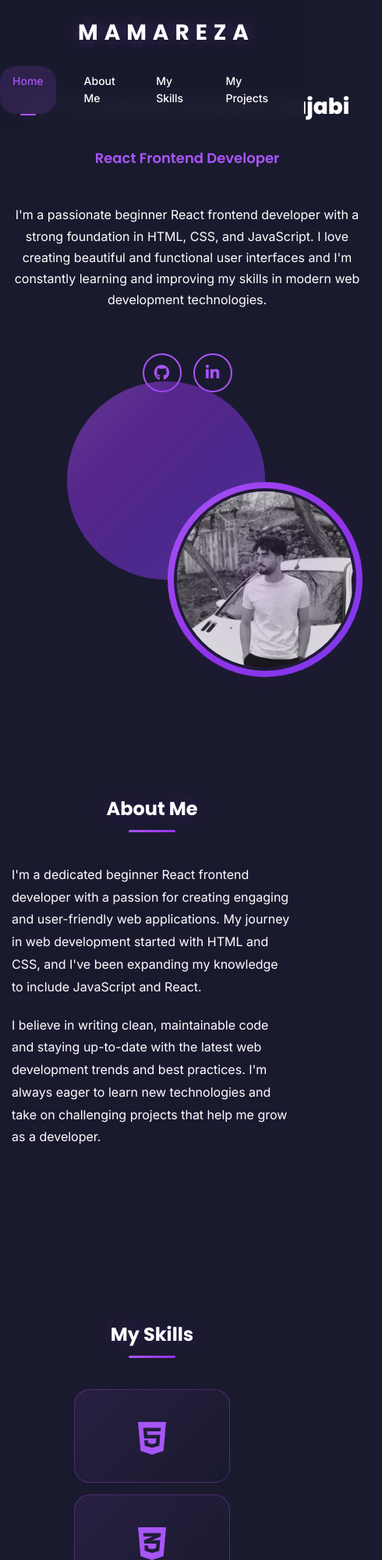
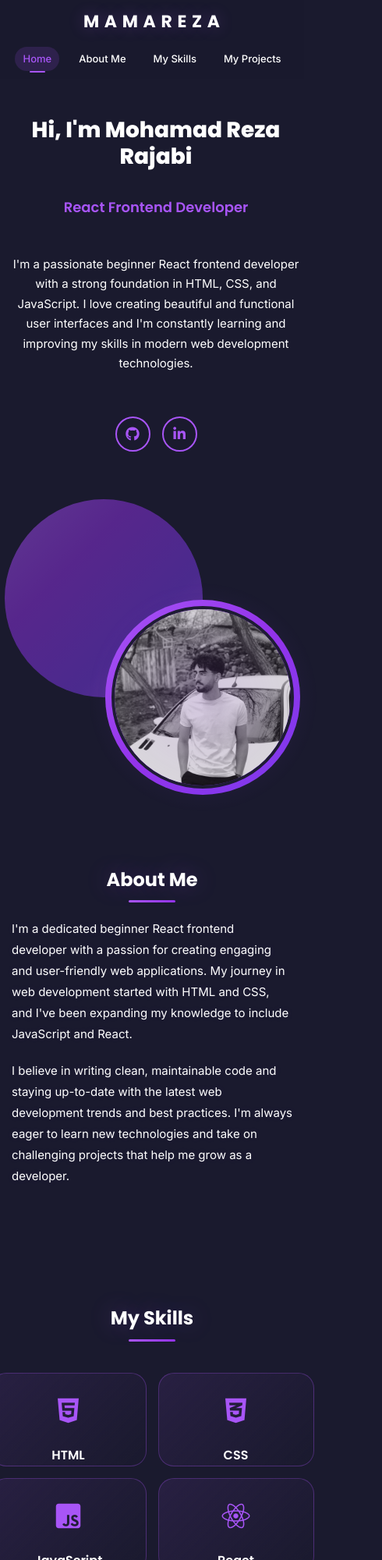
Before and after one commit to rrealmrezarajabi/my-portfolio, a plain HTML site: page index.html in a window 390 px wide. Shown: the top 2000 px of the page at 78% size, 490 px wide, since content can reach past the window. Drawn offline with Linux system fonts and the light colour scheme.

Commit message:
Fixed navbar and improved responsiveness

```diff
--- a/style.css
+++ b/style.css
@@ -28,7 +28,7 @@ body {
   display: flex;
   justify-content: space-between;
   align-items: center;
-  padding: 30px 0;
+  padding: 20px 0;
   position: fixed;
   top: 0;
   left: 0;
@@ -94,8 +94,8 @@ body {
   flex: 1;
   display: flex;
   flex-direction: column;
-  gap: 100px;
-  padding: 120px 0 50px 0;
+  gap: 80px;
+  padding: 100px 0 50px 0;
 }
 
 /* Hero Section */
@@ -201,8 +201,9 @@ body {
   justify-content: center;
   align-items: center;
   animation: fadeInRight 1s ease-out 0.5s both;
+  margin-right: 100px;
   margin-left: 200px;
-  margin-top: 75px;
+  margin-top: 150px;
 }
 
 .image-container {
@@ -480,12 +481,129 @@ body {
   }
 }
 
-/* Responsive Design */
+/* Enhanced Responsive Design */
+/* Large Desktop */
+@media (min-width: 1400px) {
+  .container {
+    max-width: 1400px;
+  }
+
+  .hero-title {
+    font-size: 56px;
+  }
+
+  .hero-subtitle {
+    font-size: 28px;
+  }
+
+  .image-container {
+    width: 450px;
+    height: 450px;
+  }
+
+  .skills-container {
+    gap: 40px;
+  }
+
+  .skill-item {
+    width: 220px;
+    height: 200px;
+  }
+}
+
+/* Desktop */
+@media (max-width: 1200px) {
+  .container {
+    padding: 0 30px;
+  }
+
+  .hero-section {
+    gap: 40px;
+  }
+
+  .image-container {
+    width: 350px;
+    height: 350px;
+  }
+
+  .hero-image {
+    margin-right: 50px;
+  }
+
+  .skills-container {
+    gap: 25px;
+  }
+}
+
+/* Tablet Landscape */
+@media (max-width: 1024px) {
+  .container {
+    padding: 0 25px;
+  }
+
+  .hero-title {
+    font-size: 42px;
+  }
+
+  .hero-subtitle {
+    font-size: 22px;
+  }
+
+  .image-container {
+    width: 320px;
+    height: 320px;
+  }
+
+  .hero-image {
+    margin-right: 30px;
+  }
+
+  .skills-container {
+    gap: 20px;
+  }
+
+  .skill-item {
+    width: 180px;
+    height: 160px;
+    padding: 30px 20px;
+  }
+}
+
+/* Tablet Portrait */
 @media (max-width: 768px) {
+  .container {
+    padding: 0 20px;
+  }
+
+  .header {
+    padding: 15px 0;
+  }
+
+  .logo {
+    margin-left: 20px;
+    font-size: 24px;
+  }
+
+  .nav {
+    margin-right: 20px;
+    gap: 20px;
+  }
+
+  .nav a {
+    font-size: 14px;
+    padding: 6px 12px;
+  }
+
+  .main-content {
+    gap: 60px;
+    padding: 80px 0 40px 0;
+  }
+
   .hero-section {
     grid-template-columns: 1fr;
     gap: 40px;
     text-align: center;
+    min-height: auto;
   }
 
   .hero-title {
@@ -494,6 +612,11 @@ body {
 
   .hero-subtitle {
     font-size: 20px;
+  }
+
+  .hero-description {
+    font-size: 16px;
+    max-width: 100%;
   }
 
   .social-icons {
@@ -507,14 +630,16 @@ body {
 
   .hero-image {
     margin-right: 0;
+    margin-left: 0;
   }
 
-  .nav {
-    gap: 20px;
+  .section {
+    padding: 60px 0;
   }
 
-  .nav a {
-    font-size: 14px;
+  .section-title {
+    font-size: 28px;
+    margin-bottom: 40px;
   }
 
   .skills-container {
@@ -525,28 +650,55 @@ body {
   .skill-item {
     width: 250px;
     height: 150px;
+    padding: 30px 20px;
   }
 
   .projects-grid {
     grid-template-columns: 1fr;
+    gap: 20px;
   }
 
-  .section-title {
-    font-size: 28px;
-  }
-
-  .header {
-    padding: 20px 0;
+  .about-text p {
+    font-size: 16px;
   }
 }
 
+/* Mobile Large */
 @media (max-width: 480px) {
   .container {
     padding: 0 15px;
   }
 
+  .header {
+    flex-direction: column;
+    gap: 15px;
+    padding: 10px 0;
+
+  }
+
+  .logo {
+    margin-left: 0;
+    font-size: 22px;
+  }
+
+  .nav {
+    margin-right: 0;
+    gap: 15px;
+  }
+
+  .nav a {
+    font-size: 13px;
+    padding: 5px 10px;
+  }
+
+  .main-content {
+    gap: 50px;
+    padding: 70px 0 30px 0;
+  }
+
   .hero-title {
     font-size: 28px;
+    margin-top: 80px;
   }
 
   .hero-subtitle {
@@ -554,38 +706,133 @@ body {
   }
 
   .hero-description {
-    font-size: 16px;
+    font-size: 15px;
   }
 
   .image-container {
     width: 250px;
     height: 250px;
-  }
-
-  .header {
-    flex-direction: column;
-    gap: 20px;
+    margin-left: 120px;
   }
 
   .section {
-    padding: 50px 0;
+    padding: 40px 0;
   }
 
   .section-title {
     font-size: 24px;
-  }
-
-  .about-text p {
-    font-size: 16px;
+    margin-bottom: 30px;
   }
 
   .skills-container {
+    display: grid;
+    grid-template-columns: repeat(2, 1fr);
+    justify-content: center;
     gap: 15px;
+
   }
 
   .skill-item {
     width: 200px;
     height: 120px;
-    padding: 25px 20px;
+    padding: 20px 15px;
+  }
+
+  .skill-icon {
+    font-size: 36px;
+  }
+
+  .skill-item h3 {
+    font-size: 16px;
+  }
+
+  .projects-grid {
+    gap: 15px;
+  }
+
+  .project-card {
+    height: 200px;
+  }
+
+  .project-overlay h3 {
+    font-size: 20px;
+  }
+
+  .project-overlay p {
+    font-size: 14px;
+  }
+
+  .about-text p {
+    font-size: 15px;
+  }
+
+  .social-icon {
+    width: 45px;
+    height: 45px;
+  }
+
+  .social-icon i {
+    font-size: 18px;
   }
 }
+
+/* Mobile Small */
+@media (max-width: 360px) {
+  .container {
+    padding: 0 10px;
+
+  }
+
+  .hero-title {
+    font-size: 24px;
+
+  }
+
+  .hero-subtitle {
+    font-size: 16px;
+  }
+
+  .hero-description {
+    font-size: 14px;
+  }
+
+  .image-container {
+    width: 200px;
+    height: 200px;
+  }
+
+  .section-title {
+    font-size: 20px;
+  }
+
+  .skill-item {
+    width: 180px;
+    height: 100px;
+    padding: 15px 10px;
+  }
+
+  .skill-icon {
+    font-size: 32px;
+  }
+
+  .skill-item h3 {
+    font-size: 14px;
+  }
+
+  .nav a {
+    font-size: 12px;
+    padding: 4px 8px;
+  }
+
+  .project-card {
+    height: 180px;
+  }
+
+  .project-overlay h3 {
+    font-size: 18px;
+  }
+
+  .project-overlay p {
+    font-size: 13px;
+  }
+}
```
